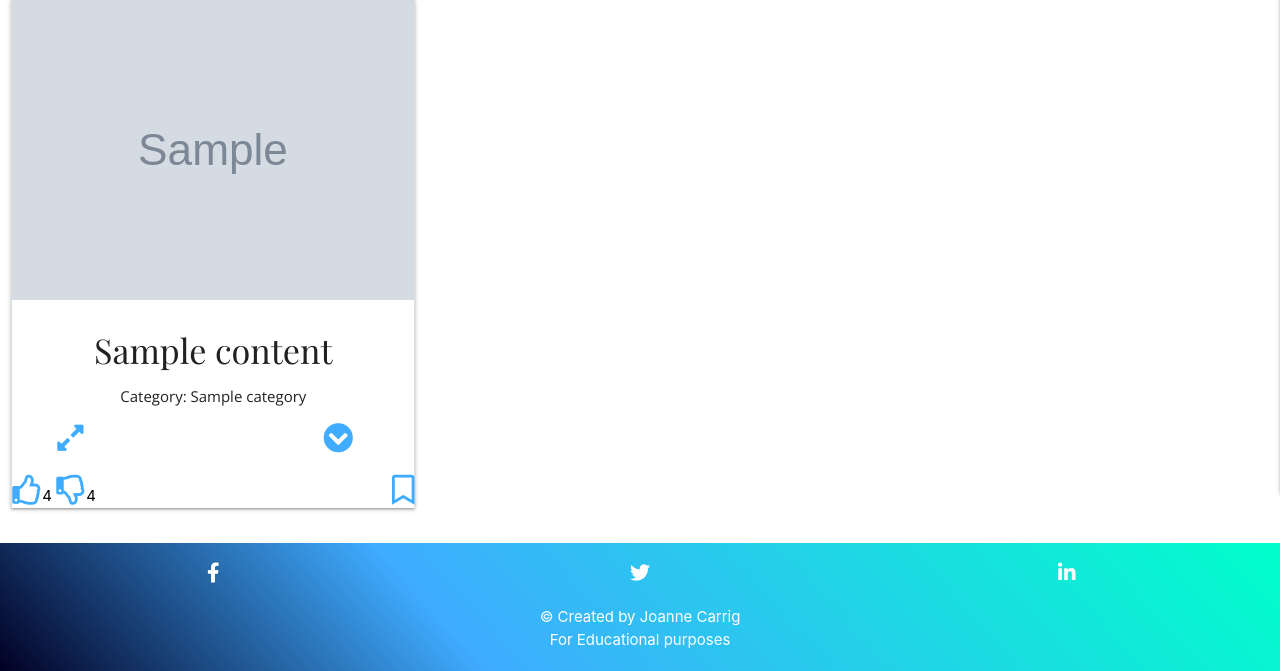
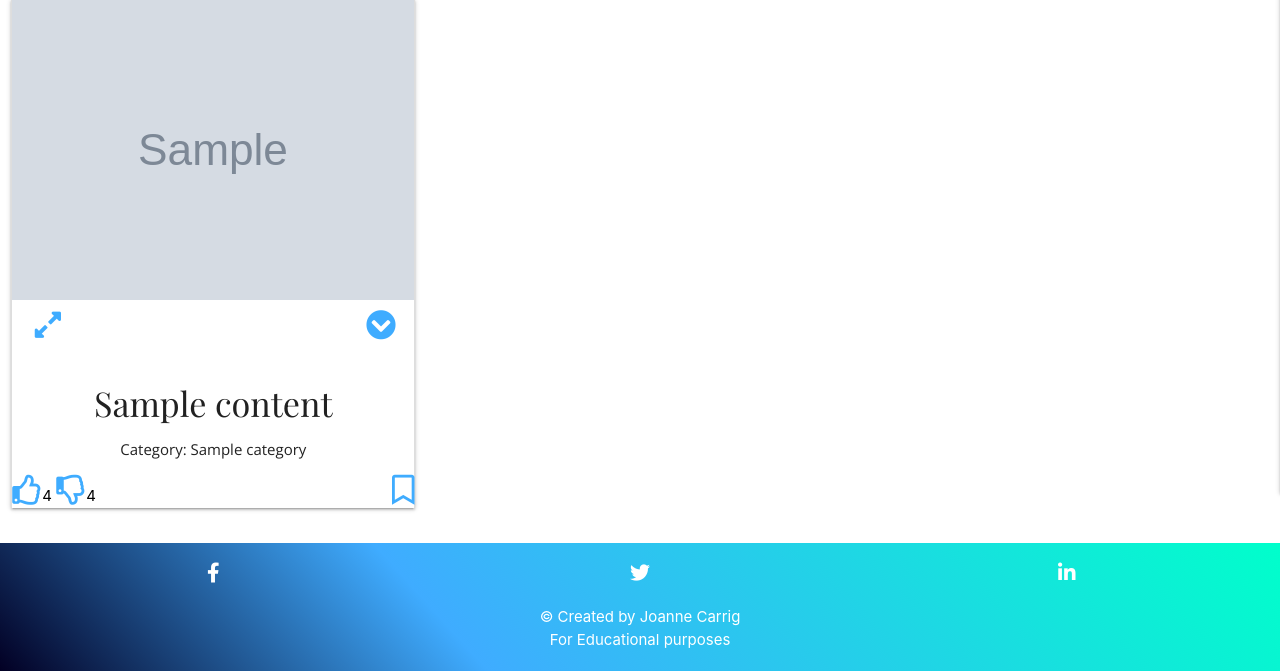
Before and after one commit to jojo157/learning-platform, a Flask app: page /search in a window 1280 px wide. Shown: the part 367-1038 px from the top of the page. Run offline with Flask 2, Linux system fonts and the light colour scheme; grey boxes marked "Sample" are stand-in pictures; a database or web service that is not in the repository returns one stand-in record (values such as "Sample title"); some libraries are stand-ins or nearby versions.

Commit message:
changing style on layout of content container with image and icons

```diff
--- a/static/css/style.css
+++ b/static/css/style.css
@@ -75,7 +75,6 @@ i.fab.fa-facebook-f, i.fab.fa-twitter, i.fab.fa-linkedin-in{
 
 /* Index Page */
 img{
-
     width: 100%;
     height: 100%;
     object-fit: cover;
@@ -131,15 +130,16 @@ i.fas.fa-search, i.fas.fa-chevron-circle-down, i.far.fa-thumbs-down, i.far.fa-bo
     margin-top: 10px;
 }
 
+
 .content-image-container{
     height: 300px;
     margin-bottom: 10px;
+}
 
-}
 
 .content-image-container img{
     height: 300px;
-    object-fit: cover;
+    object-fit: fill;
 }
 
 .collapsible-header p{
--- a/static/js/script.js
+++ b/static/js/script.js
@@ -18,6 +18,7 @@ $(document).ready(function(){
     if ($(this).hasClass('active')){
       $('.content-container').removeClass('col s12 m8 offset-m2 l8 offset-l2 content-container').addClass('col s12 l4 m6 content-container');
       $(this).removeClass('active');
+      $(this)[0].scrollIntoView(0, -40);
 
     }
   else {
--- a/templates/home.html
+++ b/templates/home.html
@@ -33,6 +33,16 @@
                 <div class="media-container content-image-container">
                     <img class="materialboxed"  src="{{ single_content.picture }}">
                 </div>
+                <div>
+                    <div class="col s12 expand-actions-container">
+                        <div class="col hide-on-small-and-down l2 m2">
+                            <i class="fas fa-expand-alt tooltipped" data-tooltip="Change in/out of full screen" ></i>
+                        </div>
+                        <div class="collapsible-header col s3 offset-s9 l2 offset-l8 m2 offset-m8">
+                            <i class="fas fa-chevron-circle-down right tooltipped" data-tooltip="Expand to read article"></i>
+                        </div>
+                    </div>
+                </div>
                 {%  if level == "admin" %}
                 <div class="center content-admin-buttons">
                     <a href="{{ url_for('editcontent', content_id = single_content._id) }}" class="btn-small green-button ">Edit</a>
@@ -43,14 +53,6 @@
                     <div class="col s12">
                         <h4 class="center">{{ single_content.title.capitalize()}}</h4>
                         <p class="center">Category: {{ single_content.category.capitalize()}}</p>
-                        <div class="col s12 expand-actions-container">
-                            <div class="col hide-on-small-and-down l9 m9">
-                                <i class="fas fa-expand-alt tooltipped" data-tooltip="Change in/out of full screen" ></i>
-                            </div>
-                            <div class="collapsible-header col s3 offset-s9 l3 m3">
-                                <i class="fas fa-chevron-circle-down right tooltipped" data-tooltip="Expand to read article"></i>
-                            </div>
-                        </div>
                     </div>
                 </div>
 
```
